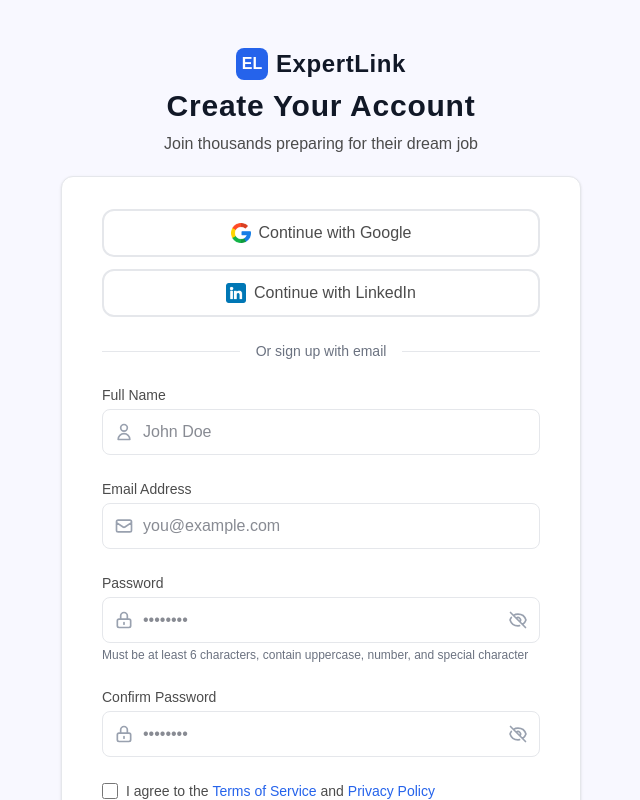
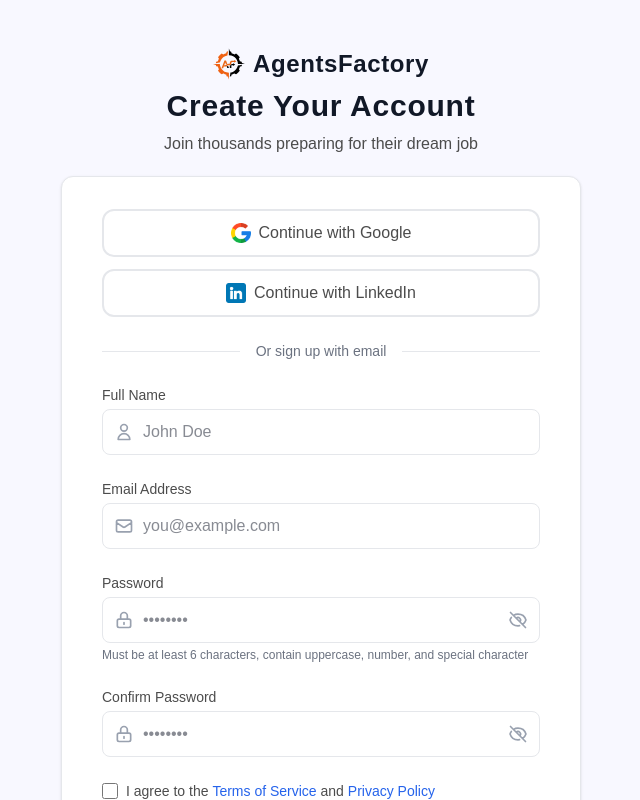
Before and after one commit to Raja2703/interview-system-frontend, a Next.js app: page /signup in a window 1280 px wide. Shown: the top 800 px of the page, without its empty margins (319-959 px from the left). Built offline with nearby package versions, Linux system fonts and the light colour scheme; no server answers.

Commit message:
redirection corrected in oauth-success page

```diff
--- a/app/layout.tsx
+++ b/app/layout.tsx
@@ -15,8 +15,8 @@
 
 export const metadata = {
   title: {
-    default: "Interview System",
-    template: "%s | Interview System",
+    default: "AgentsFactory",
+    template: "%s | AgentsFactory",
   },
 };
 
--- a/app/login/page.tsx
+++ b/app/login/page.tsx
@@ -5,6 +5,7 @@
 import { toast } from "react-toastify";
 import Link from "next/link";
 import Image from "next/image";
+import Logo from "@/components/Logo"
 
 import { emailSchema, passwordSchemaForLogin } from "@/types";
 import zodFieldValidator from "@/utils/zodvalidator";
@@ -84,11 +85,11 @@
       <div className="sm:mx-auto sm:w-full sm:max-w-md text-center">
         {/* Logo Placeholder - assuming same logo */}
         <div className="flex justify-center items-center gap-2 mb-2">
-          <div className="h-8 w-8 bg-primary rounded-lg flex items-center justify-center text-white font-bold">
-            EL
+          <div className="h-8 w-8 rounded-lg flex items-center justify-center text-white font-bold">
+            <Logo />
           </div>
           <h2 className="text-2xl font-extrabold text-text-primary tracking-wide">
-            ExpertLink
+            AgentsFactory
           </h2>
         </div>
         <h2 className="mt-2 text-3xl font-bold text-text-primary tracking-wide">
--- a/app/oauth-success/page.tsx
+++ b/app/oauth-success/page.tsx
@@ -1,24 +1,49 @@
 "use client";
 import { useEffect } from "react";
 import { useSearchParams, useRouter } from "next/navigation";
+import { toast } from "react-toastify";
+import { useUserQuery } from "@/hooks/user/user.queries";
+import Loader from "@/components/Loader";
 
 export default function OAuthSuccess() {
   const params = useSearchParams();
   const router = useRouter();
 
   useEffect(() => {
-    console.log('oauth success page')
     const access = params.get("access");
     const refresh = params.get("refresh");
 
     if (access && refresh) {
       sessionStorage.setItem("accessToken", access);
       sessionStorage.setItem("refreshToken", refresh);
-      router.replace("/select-role");
+
+      const { getUserProfileQuery } = useUserQuery();
+      const { data: userProfile, isLoading: isUserLoading } = getUserProfileQuery;
+
+      const userHasRole = userProfile.has_role
+      const userOnboarded =  userProfile.onboarding_completd
+
+      if (!userHasRole) {
+        router.replace("/select-role");
+        return; // Stop execution
+      }
+
+      if (!userOnboarded) {
+        router.replace("/onboarding");
+        return; // Stop execution
+      }
+
+      toast.success("Login successfull");
+      // If everything is done, go to Dashboard
+      router.replace("/dashboard");
     } else {
       router.replace("/login");
     }
   }, []);
 
-  return <p>Signing in...</p>;
+  return (
+    <div className="flex h-screen w-screen items-center justify-center bg-background">
+      <Loader />
+    </div>
+  );
 }
--- a/app/onboarding/page.tsx
+++ b/app/onboarding/page.tsx
@@ -196,6 +196,7 @@
               daysOfWeek={daysOfWeek}
               expertiseLevels={expertiseLevels}
               skillOptions={skillOptions}
+              isLastStep={isLastStep}
             />
           )}
 
--- a/app/page.tsx
+++ b/app/page.tsx
@@ -6,7 +6,7 @@
   return (
     <div className="flex min-h-screen items-center justify-center bg-background font-sans">
       <main className="text-text-primary flex min-h-screen w-full max-w-3xl flex-col items-center justify-between sm:items-start">
-        Interview system
+        AgentsFactory
       </main>
     </div>
   );
--- a/app/select-role/page.tsx
+++ b/app/select-role/page.tsx
@@ -4,6 +4,7 @@
 import { toast } from "react-toastify";
 import { useSelectRoleMutation } from "@/hooks/selectRole/selectRole.mutations";
 import RoleOption from "@/types"
+import Logo from "@/components/Logo"
 
 // Local types for the UI selection state
 // type RoleOption = "attender" | "taker" | "both";
@@ -35,11 +36,11 @@
       <div className="sm:mx-auto sm:w-full sm:max-w-md text-center">
         <div className="flex justify-center items-center gap-2 mb-2">
           {/* Logo Placeholder */}
-          <div className="h-8 w-8 bg-primary rounded-lg flex items-center justify-center text-white font-bold">
-            EL
+          <div className="h-8 w-8 rounded-lg flex items-center justify-center text-white font-bold">
+            <Logo />
           </div>
           <h2 className="text-2xl font-extrabold text-text-primary tracking-wide">
-            ExpertLink
+            AgentsFactory
           </h2>
         </div>
         <h2 className="mt-2 text-3xl font-bold text-text-primary tracking-wide">
--- a/app/signup/page.tsx
+++ b/app/signup/page.tsx
@@ -15,6 +15,7 @@
 import { useState } from "react"
 import { useSignupMutation } from '@/hooks/auth/auth.mutations'
 import { useAuthGuard } from "@/hooks/auth/auth.guard"
+import Logo from "@/components/Logo"
 
 export default function SignUpPage() {
   useAuthGuard("guest");
@@ -78,11 +79,11 @@
       {/* --- Header --- */}
       <div className="sm:mx-auto sm:w-full sm:max-w-md text-center">
         <div className="flex justify-center items-center gap-2 mb-2">
-          <div className="h-8 w-8 bg-primary rounded-lg flex items-center justify-center text-white font-bold">
-            EL
+          <div className="h-8 w-8 rounded-lg flex items-center justify-center text-white font-bold">
+            <Logo />
           </div>
           <h2 className="text-2xl font-extrabold text-text-primary tracking-wide">
-            ExpertLink
+            AgentsFactory
           </h2>
         </div>
 
--- /dev/null
+++ b/components/Logo.tsx
@@ -0,0 +1,17 @@
+import React from 'react'
+
+const Logo = () => {
+  return (
+    <svg width="447" height="434" viewBox="0 0 447 434" fill="none" xmlns="http://www.w3.org/2000/svg">
+      <path d="M222 433.5V338.5C126.8 336.5 98 257 95.5 217.5L0 217L40.5 230.5L42.5 244.5L44.5 247L68 253L70 258.5L74.5 272L83 289.5L70.5 309.5L76 317.5L85 328.5L97 341L110 352L123 361L144 348.5L148 350.5L155.5 354.5L165.5 358.5L174.5 362L184.5 365L189 384L190 388L191.5 389L195 390L201 391.5L207.5 392.5L222 433.5Z" fill="#EF6213"/>
+      <path d="M71 200L85.5 197.5L96.3529 195.613C118.235 121.703 175.569 99.0751 201.5 97L203.5 82L206 67.5L208.5 52.5L211 40L190 44.5L184.5 68L176.5 70L171 72L156 78L147 82.5L144 84L132.5 77L123 71.5L112 79L100.5 88L92.5 96L84 105L77.5 113L73 119L70.5 123L83 143.5L77 155.5L73.5 164.5L71 171.5L69 178.5L56 182L48 184.5L43.5 186L40 205L57 202.5L71 200Z" fill="#EF6213"/>
+      <path d="M222 4.64916e-06L222 95C317.2 97 349.5 177 348.5 217L446.5 216.5L404 201.5L401.5 189L400 186L388 182L376 179L374 175L369.5 161.5L365.5 152.5L361 144L374 123L368.5 115.5L359.5 104L347.5 91.5L334.5 80.5L322 71.5L300 84L296 82L288.5 78L278.5 74L269.5 70.5L260 68L255 49.5L254 45.5L252.5 44.5L249 43.5L243.5 42L236 39L222 4.64916e-06Z" fill="black"/>
+      <path d="M374 233L359.5 235.5L348.5 237.413L348 237.5C329 311 269.431 333.925 243.5 336L241.5 351L239 365.5L236.5 380.5L234 393L254 388.5L260 364.5L268.5 362.5L274 360.5L289 354.5L298 350L300.5 348.5L312.5 356L322 361.5L333 353.5L344.5 344L352.5 336.5L361 327L367 320L371.5 314L374.5 310L361.5 289L368 277.5L371.5 268.5L374 261.5L376.5 253.5L389 250.5L397 248.5L401 246L405 228L388 230.5L374 233Z" fill="black"/>
+      <path d="M186 220.5L181 224L170.5 197.5L157 234H165.5H166C172.812 234 180.833 230.167 184 228C207 211 214.5 215.333 224.5 215.5C232.5 216.3 235 208.667 235 204.5C235 203 235.833 195.667 236.5 192C239.3 177.2 254.167 171.833 261 171L278.5 170.5H295.5L296 160L327 179L295.5 199V189H270C262 189 257.773 191.543 257 198.5C256.5 203 253.833 215.333 252.5 219C250.047 225.746 241 231.667 236 233.5C232.678 234.718 222 235 216.5 235C210.773 235 206.5 235.6 194.5 244C191.39 246.177 179.5 253 172.5 253L150 253.5L142 275H119L160 167H182L194 198.5L199.5 213L195.5 215L192 217L186 220.5Z" fill="#E96616"/>
+      <path d="M210 240.5L191.5 251.5L200 274.5L223 274L210 240.5Z" fill="black"/>
+      <path d="M235 274.5V238.5C253.4 231.7 258.333 220.667 258.5 216H279V205.5L310.5 225.5L279 245.5V234.5H256.5L257 274.5H235Z" fill="black"/>
+    </svg>
+  )
+}
+
+export default Logo
--- a/components/dashboard/Sidebar.tsx
+++ b/components/dashboard/Sidebar.tsx
@@ -33,7 +33,7 @@
         {/* Logo Area */}
         <div className="h-16 flex items-center justify-between px-6 border-b border-gray-100">
           <span className="text-xl font-bold bg-gradient-to-r from-indigo-600 to-violet-600 bg-clip-text text-transparent">
-            Interview System
+            AgentsFactory
           </span>
           <button onClick={() => setIsOpen(false)} className="lg:hidden text-gray-500 hover:text-gray-700">
             <X size={24} />
--- a/components/onboarding/CommonForm.tsx
+++ b/components/onboarding/CommonForm.tsx
@@ -225,7 +225,7 @@
                 : "bg-indigo-600 hover:bg-indigo-700 hover:shadow-indigo-300"
               }`}
             >
-              Continue to Next Step
+              {isSubmitting ? "Saving..." : "Continue"}
             </button>
           </div>
         )}
--- a/components/onboarding/InterviewerForm.tsx
+++ b/components/onboarding/InterviewerForm.tsx
@@ -17,6 +17,7 @@
   isSubmitting: boolean;
   expertiseLevels: Array<{ value: string; label: string }>;
   skillOptions: string[];
+  isLastStep: boolean;
 }
 
 export default function InterviewerForm({
@@ -26,6 +27,7 @@
   isSubmitting,
   expertiseLevels,
   skillOptions,
+  isLastStep
 }: InterviewerFormProps) {
 
   const defaultLevel = expertiseLevels?.[2]?.value || "expert";
@@ -265,7 +267,10 @@
                 disabled={!canSubmit || formSubmitting}
                 className="px-8 py-3 rounded-xl text-sm font-bold text-white bg-indigo-600 shadow-lg shadow-indigo-200 hover:bg-indigo-700 hover:shadow-indigo-300 transition-all transform hover:-translate-y-0.5 disabled:opacity-50 disabled:cursor-not-allowed"
                 >
-                {formSubmitting ? "Saving..." : "Continue"}
+                  {isLastStep ?
+                    (formSubmitting ? "Finishing..." : "Finish Profile")
+                   :(formSubmitting ? "Saving..." : "Continue")
+                  }
                 </button>
             )}
         />
```
